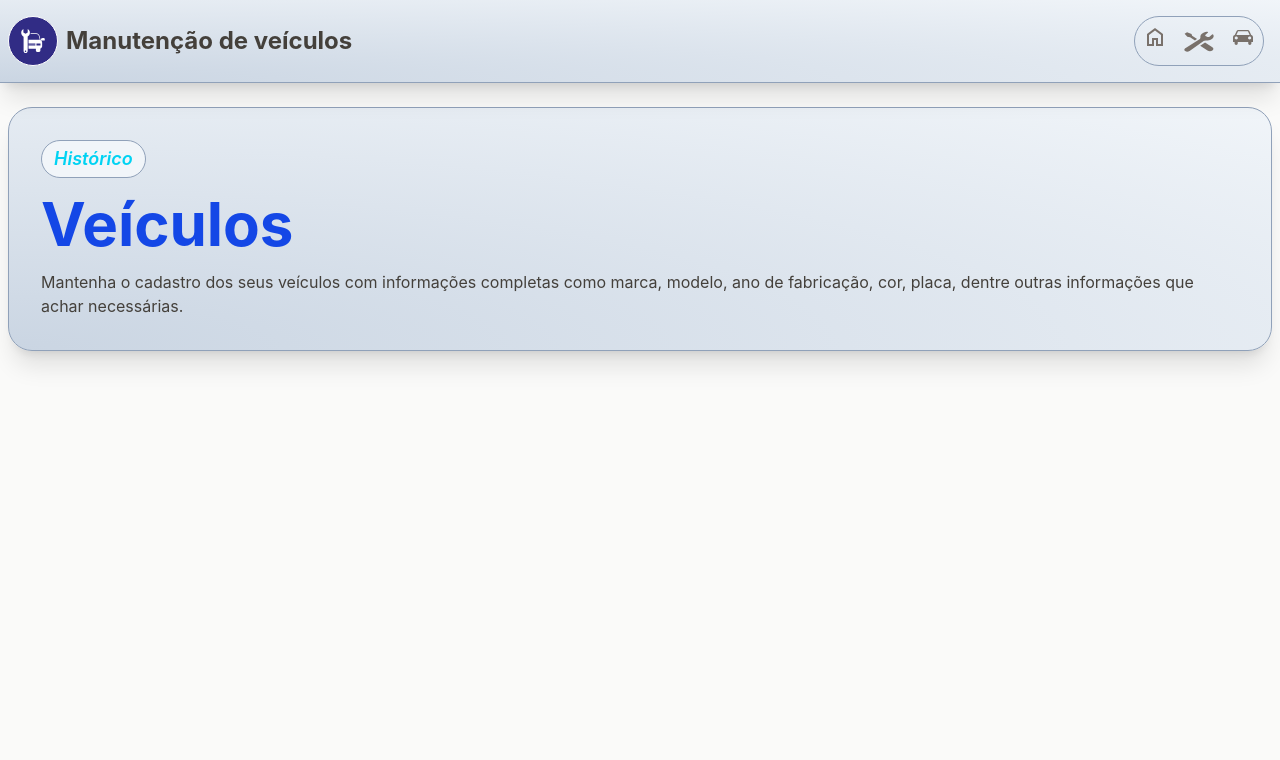
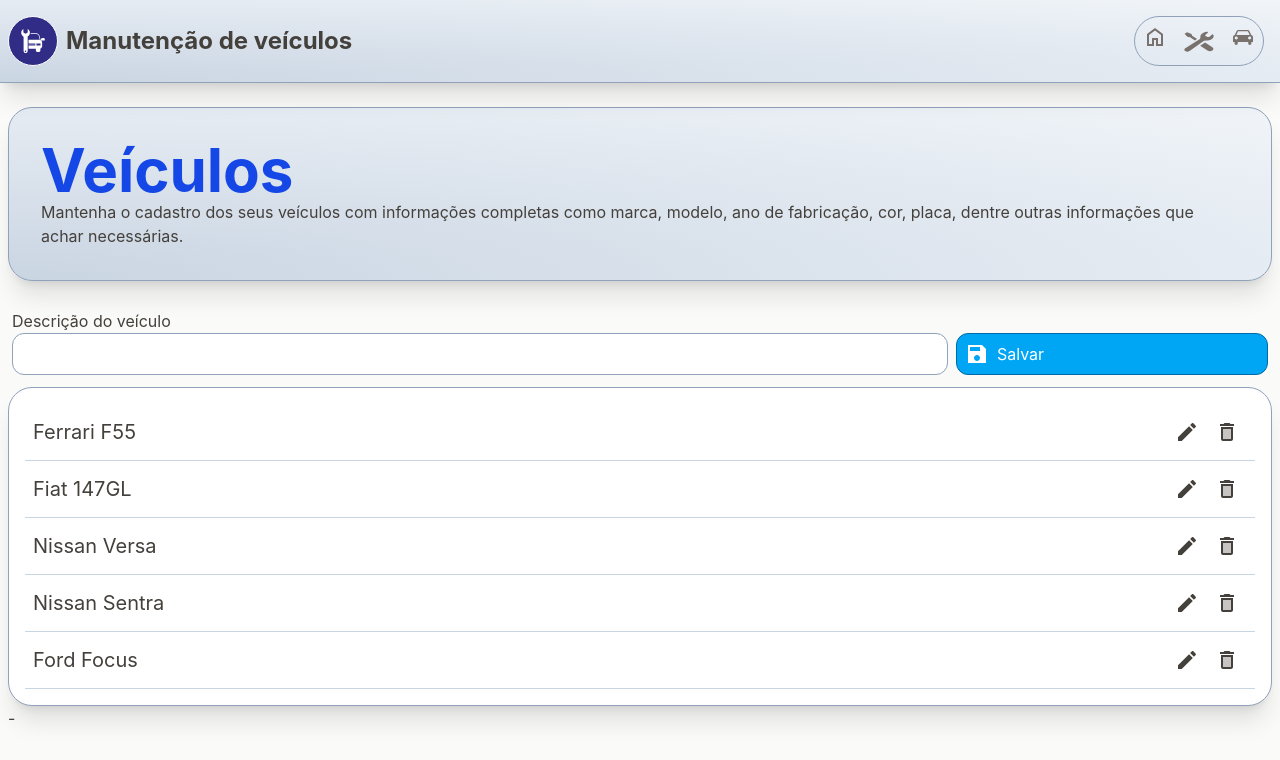
Before and after one commit to erbraga/manutencao-frontend, a React (Vite) app: page /veiculos in a window 1280 px wide. Shown: the top 760 px of the page. Built offline with nearby package versions, Linux system fonts and the light colour scheme.

Commit message:
Todas as telas criadas

```diff
--- a/src/components/Icons.jsx
+++ b/src/components/Icons.jsx
@@ -4,7 +4,7 @@ export function IconePrincipal({className}){
             <svg
                 fill="currentColor"
                 viewBox="0 0 41.378 41.378"
-                xml:space="preserve"
+                xmlSpace="preserve"
                 width="24px" >
                 <g id="SVGRepo_bgCarrier" stroke-width="0"/>
                 <g id="SVGRepo_tracerCarrier" stroke-linecap="round"
@@ -177,7 +177,7 @@ export function IconeVeiculo2({className}){
             <svg
                 fill="currentColor"
                 height="24px"
-                width="24px" version="1.1" id="Layer_1" xmlns="http://www.w3.org/2000/svg" xmlns:xlink="http://www.w3.org/1999/xlink" viewBox="0 0 128 128" xml:space="preserve">
+                width="24px" version="1.1" id="Layer_1" xmlns="http://www.w3.org/2000/svg" xmlns:xlink="http://www.w3.org/1999/xlink" viewBox="0 0 128 128" xmlSpace="preserve">
 
 <g id="SVGRepo_bgCarrier" stroke-width="0"/>
 
@@ -199,7 +199,7 @@ export function IconeVeiculo({className}){
    version="1.1"
    id="Layer_1"
    viewBox="0 0 48 48"
-   xml:space="preserve"
+   xmlSpace="preserve"
    xmlns="http://www.w3.org/2000/svg"
    xmlns:svg="http://www.w3.org/2000/svg"><defs
    id="defs1" />
@@ -267,8 +267,8 @@ export function IconeEditar({className}){
         <button className={className}>
             <svg
                 xmlns="http://www.w3.org/2000/svg"
-                width="16px"
-                height="16px"
+                width="24px"
+                height="24px"
                 viewBox="0 0 24 24"
                 fill="currentColor"
                 stroke="none"
@@ -287,8 +287,8 @@ export function IconeDeletar({className}){
         <button className={className}>
             <svg
                 xmlns="http://www.w3.org/2000/svg"
-                width="16px"
-                height="16px"
+                width="24px"
+                height="24px"
                 viewBox="0 0 24 24"
                 fill="currentColor"
                 stroke="none"
@@ -301,3 +301,20 @@ export function IconeDeletar({className}){
         </button>
     );
 }
+
+export function IconeSalvar({className}){
+    return(
+        <button className={className}>
+            <svg
+                height="24px"
+                viewBox="0 0 24 24"
+                width="24px"
+                fill="currentColor">
+                <path d="M0 0h24v24H0V0z"
+                    fill="none"/>
+                <path d="M17 3H3v18h18V7l-4-4zm-5 16c-1.66 0-3-1.34-3-3s1.34-3 3-3 3
+                    1.34 3 3-1.34 3-3 3zm3-10H5V5h10v4z"/>
+            </svg>
+        </button>
+    );
+}
--- a/src/components/tela.jsx
+++ b/src/components/tela.jsx
@@ -1,8 +1,9 @@
 
-import {IconePrincipal,IconeHome,IconeItemManutencao,IconeVeiculo, IconeModoAutomatico, IconeAtualizar} from './Icons';
-import dados from '../itens.json';
+import {IconePrincipal, IconeHome, IconeItemManutencao, IconeVeiculos,
+  IconeModoAutomatico, IconeAtualizar, IconeEditar, IconeDeletar,
+  IconeSalvar} from './Icons';
 
-//Manutenção
+import dados from '../dados.json';
 
 export function BarraSuperior({element}){
   return(
@@ -20,11 +21,11 @@ export function BarraSuperiorManutencao(){
   return(
     <div className='flex flex-col md:flex-row'>
       <div className='flex flex-col md:w-2/3'>
-        <div className='rounded-full border border-slate-400 w-fit px-3 py-1
+        {/* <div className='rounded-full border border-slate-400 w-fit px-3 py-1
           italic bg-slate-100 text-cyan-400 text-xs md:text-lg font-semibold'>
           Histórico
-        </div>
-        <h2 className='py-4 text-xl md:text-6xl text-justify font-bold text-blue-700'>
+        </div> */}
+        <h2 className='text-xl md:text-6xl text-justify font-bold text-blue-700'>
           Manutenções</h2>
         <p>
           Visualize todas as manutenções registradas para cada veículo, assim como
@@ -32,12 +33,18 @@ export function BarraSuperiorManutencao(){
         </p>
       </div>
       <div className='flex flex-col flex-nowrap md:w-1/3 mt-4 md:mt-0'>
-        <div className='paisagem:flex paisagem:flex-row'>
-          <div className='paisagem:w-1/2 md:hidden'></div>
-          <div className='flex flex-row flex-nowrap gap-2 paisagem:w-1/2 md:w-full'>
+        <div className='paisagem:flex paisagem:flex-col '>
+          <div className='w-full flex flex-col paisagem:w-1/2 md:hidden  '></div>
+            <div className='flex flex-row flex-nowrap gap-2 paisagem:w-full my-2'>
               <InputData name = "data" label = "data" className='flex flex-col w-1/2' />
-              <InputNumero name = "quilometragem" label = "quilometragem" className='flex flex-col w-1/2' />
+              <InputNumero name = "quilometragem" label = "quilometragem"
+                className='flex flex-col w-1/2' />
             </div>
+            <button className='w-full flex flex-row  text-white bg-sky-500
+              hover:bg-cyan-400 border border-sky-700 rounded-xl p-1 items-center justify-center'>
+              <IconeSalvar className="p-1 rounded-full" />
+                <span className=''>Cadastrar item de manutenção</span>
+            </button>
         </div>
       </div>
     </div>
@@ -48,11 +55,11 @@ export function BarraSuperiorItens(){
   return(
     <div className='flex flex-col md:flex-row'>
       <div className='flex flex-col'>
-        <div className='rounded-full border border-slate-400 w-fit px-3 py-1
+        {/* <div className='rounded-full border border-slate-400 w-fit px-3 py-1
           italic bg-slate-100 text-cyan-400 text-xs md:text-lg font-semibold'>
           Histórico
-        </div>
-        <h2 className='py-4 text-xl md:text-6xl text-justify font-bold text-blue-700'>
+        </div> */}
+        <h2 className='text-xl md:text-6xl text-justify font-bold text-blue-700'>
           Ítens de Manutenção</h2>
         <p>
           Mantenha o cadastro dos ítens de manutenção dos seus veículos informando
@@ -68,11 +75,11 @@ export function BarraSuperiorVeiculos(){
   return(
     <div className='flex flex-col md:flex-row'>
       <div className='flex flex-col'>
-        <div className='rounded-full border border-slate-400 w-fit px-3 py-1
+        {/* <div className='rounded-full border border-slate-400 w-fit px-3 py-1
           italic bg-slate-100 text-cyan-400 text-xs md:text-lg font-semibold'>
           Histórico
-        </div>
-        <h2 className='py-4 text-xl md:text-6xl text-justify font-bold text-blue-700'>
+        </div> */}
+        <h2 className=' text-xl md:text-6xl text-justify font-bold text-blue-700'>
           Veículos</h2>
         <p>
           Mantenha o cadastro dos seus veículos com informações completas como marca,
@@ -88,7 +95,7 @@ export function PrincipalManutencao(){
   return(
       <section className=''>
         <Selecao name="veiculo" label="Selecione o veículo"
-            className='flex flex-row p-1 mt-6 justify-end sticky' />
+          className='flex flex-row p-1 mt-6 justify-end' />
         <ManutencaoTabelaDesktop className = 'hidden md:table w-full' />
         <ManutencaoTabelaMobile className = 'md:hidden paisagem:grid paisagem:grid-cols-2 paisagem:gap-2' />
       </section>
@@ -121,7 +128,7 @@ function ManutencaoTabelaDesktop({className}){
         </thead>
         <tbody className=''>
           {dados.itens.map((item) => (
-            <tr key={item.id} className=''>
+            <tr key={item.id} className='hover:bg-slate-200'>
               <td className=''>{item.descricao}</td>
                 <td className='text-center'>{item.intervalo_km}</td>
                 <td className='text-center'>{item.intervalo_prazo}</td>
@@ -131,7 +138,7 @@ function ManutencaoTabelaDesktop({className}){
                 <td className='text-center'>{item.ultima_troca_km + item.intervalo_km}</td>
                 <td className='text-center'>
                   <IconeAtualizar className="m-1 p-2 rounded-full text-white
-                    hover:bg-cyan-500 bg-cyan-400" />
+                    hover:bg-sky-500 bg-cyan-400" />
                 </td>
             </tr>
           ))}
@@ -146,9 +153,9 @@ function ManutencaoTabelaMobile({className}){
     <div className='md:hidden paisagem:grid paisagem:grid-cols-2 paisagem:gap-2'>
       {dados.itens.map((item) => (
         <article className='w-full mx-auto bg-white border border-slate-400
-          rounded-3xl p-4 shadow-xl mb-4 '>
+          rounded-3xl p-4 shadow-xl mb-4'>
           {/* CABEÇALHO DO CARD (Nome do item e status) */}
-          <div className='flex justify-between items-start border-b border-slate-300
+          <div key={item.id} className='flex justify-between items-start border-b border-slate-300
             pb-1 mb-1'>
             <h3 className="text-xl font-bold">{item.descricao}</h3>
             {/* Badge de Status/Ações */}
@@ -194,6 +201,78 @@ function ManutencaoTabelaMobile({className}){
   )
 }
 
+export function PrincipalVeiculos(){
+  return(
+      <section className='w-full'>
+        <InputTextoBotao name="veiculo" label="Descrição do veículo"
+          className='flex flex-col p-1 mb-2 mt-6 w-full' />
+        <VeiculosTabela className = 'w-full' />
+-     </section>
+  )
+}
+
+function VeiculosTabela({className}){
+  return(
+    <div className='md:bg-white md:border md:border-slate-400 md:rounded-3xl
+      md:shadow-xl'>
+      <ul className='md:m-4'>
+        {dados.veiculos.map((veiculo) => (
+          <li className='flex flex-row justify-between mx-auto bg-white border
+            border-slate-400 md:border-0 rounded-2xl shadow-xl md:shadow-none p-2
+            mb-3 md:mb-0 md:border-b md:border-b-slate-300 md:rounded-b-none
+            items-center hover:bg-slate-200 md:hover:rounded-none'>
+            <h3 key={veiculo.id} className='text-xl'>
+              {veiculo.descricao}</h3>
+            <div>
+              <IconeEditar className="m-1 p-1 rounded-full hover:bg-slate-300" />
+              <IconeDeletar className="m-1 p-1 rounded-full hover:bg-slate-300" />
+            </div>
+          </li>
+        ))}
+      </ul>
+    </div>
+    )
+}
+
+export function PrincipalItens(){
+  return(
+      <section className='w-full'>
+        <ItensTabela className = 'w-full' />
+-     </section>
+  )
+}
+
+function ItensTabela({className}){
+  return(
+    <section className='grid grid-cols-1 md:grid-cols-2 bg-white border border-slate-400 rounded-3xl
+      shadow-xl mt-6 p-4 gap-3 md:gap-6'>
+      <InputTexto name = "item" label = "item de manutenção"
+        className='md:col-span-2' />
+      <InputNumero name = "PrazoTrocaKm" label = "Quilometragem para troca"
+        className='' />
+      <InputNumero name = "PrazoTrocaMeses" label = "Prazo para troca (em meses)"
+        className='' />
+      <InputNumero name = "UltimaTrocaKm" label = "Quilometragem da última troca"
+        className='' />
+      <InputData name = "UltimaTrocaData" label = "Data da última troca"
+        className='' />
+      <div className=' flex flex-row gap-2 md:col-span-2 md:ml-12 md:justify-end'>
+          <button className='w-full flex flex-row md:w-1/4 text-white bg-blue-600
+            hover:bg-blue-400 border border-blue-800 rounded-xl p-2 gap-2 items-center'>
+            <IconeSalvar className="" />
+              <span className=''>Salvar</span>
+          </button>
+          <button className='w-full flex flex-row md:w-1/4 text-white bg-blue-600
+            hover:bg-blue-400 border border-blue-800 rounded-xl p-2 gap-2 items-center'>
+            <IconeDeletar className="" />
+              <span className=''>Excluir</span>
+          </button>
+      </div>
+    </section>
+    )
+}
+
+
 function Selecao({label, name, className}){
   return(
     <div className = {className}>
@@ -227,3 +306,34 @@ function InputNumero({label, name, className}){
     </div>
   );
 }
+
+function InputTexto({label, name, className}){
+  return(
+    <div className = {className}>
+      <label htmlFor={name}>{label}</label>
+      <input name={name} id={name} className='p-1 bg-white border
+        border-slate-400 rounded-xl w-full' />
+    </div>
+  );
+}
+
+function InputTextoBotao({label, name, className}){
+  return(
+    <div className = {className}>
+      <label htmlFor={name}>{label}</label>
+      <div className='w-full flex flex-col md:flex-row gap-2'>
+      <input  name={name} id={name} className='p-2 bg-white border
+        border-slate-400 rounded-xl w-full md:w-3/4' />
+
+
+      <button className='w-full flex flex-row md:w-1/4 text-white bg-sky-500
+        hover:bg-cyan-400 border border-sky-700 rounded-xl p-2 gap-2 items-center'>
+        <IconeSalvar className="" />
+        <span className=''>Salvar</span>
+      </button>
+
+      </div>
+
+    </div>
+  );
+}
--- /dev/null
+++ b/src/dados.json
@@ -0,0 +1,80 @@
+{
+  "itens": [
+    {
+      "descricao": "rewr",
+      "id": 16,
+      "intervalo_km": 423,
+      "intervalo_prazo": 42,
+      "ultima_troca_data": "2025-12-16",
+      "ultima_troca_km": 3412,
+      "veiculo": "NaN"
+    },
+    {
+      "descricao": "Óleo do motor",
+      "id": 17,
+      "intervalo_km": 20000,
+      "intervalo_prazo": 12,
+      "ultima_troca_data": "2023-12-03",
+      "ultima_troca_km": 10000,
+      "veiculo": 3
+    },
+    {
+      "descricao": "kit de embreagem",
+      "id": 21,
+      "intervalo_km": 100000,
+      "intervalo_prazo": 60,
+      "ultima_troca_data": "2026-04-09",
+      "ultima_troca_km": 50000,
+      "veiculo": 7
+    },
+    {
+      "descricao": "Óleo do motor",
+      "id": 24,
+      "intervalo_km": 10000,
+      "intervalo_prazo": 12,
+      "ultima_troca_data": "2026-04-12",
+      "ultima_troca_km": 20000,
+      "veiculo": 1
+    },
+    {
+      "descricao": "32",
+      "id": 25,
+      "intervalo_km": 23,
+      "intervalo_prazo": 43,
+      "ultima_troca_data": "2050-02-01",
+      "ultima_troca_km": 21,
+      "veiculo": 7
+    },
+    {
+      "descricao": "Correia dentada",
+      "id": 26,
+      "intervalo_km": 40000,
+      "intervalo_prazo": 60,
+      "ultima_troca_data": "2020-12-03",
+      "ultima_troca_km": 0,
+      "veiculo": 3
+    }
+  ],
+  "veiculos": [
+    {
+      "descricao": "Ferrari F55",
+      "id": 1
+    },
+    {
+      "descricao": "Fiat 147GL",
+      "id": 3
+    },
+    {
+      "descricao": "Nissan Versa",
+      "id": 7
+    },
+    {
+      "descricao": "Nissan Sentra",
+      "id": 8
+    },
+    {
+      "descricao": "Ford Focus",
+      "id": 9
+    }
+  ]
+}
--- a/src/pages/Itens.jsx
+++ b/src/pages/Itens.jsx
@@ -1,10 +1,11 @@
-import {BarraSuperior, BarraSuperiorItens} from '../components/tela';
+import {BarraSuperior, BarraSuperiorItens, PrincipalItens} from '../components/tela';
 
 export default function Itens() {
 
   return (
     <div>
       <BarraSuperior element = {<BarraSuperiorItens />} />
+      <PrincipalItens />
     </div>
   );
 }
--- a/src/pages/Veiculos.jsx
+++ b/src/pages/Veiculos.jsx
@@ -1,10 +1,12 @@
-import {BarraSuperior, BarraSuperiorVeiculos} from '../components/tela';
+import {BarraSuperior, BarraSuperiorVeiculos, PrincipalVeiculos} from '../components/tela';
 
 export default function Veiculos() {
 
   return (
     <div>
       <BarraSuperior element = {<BarraSuperiorVeiculos />} />
+      <PrincipalVeiculos />
+
     </div>
   );
 }
```
Also changed, not shown: src/veiculos.json (line endings or trailing spaces). Lines whose indentation alone changed are shown as unchanged.
